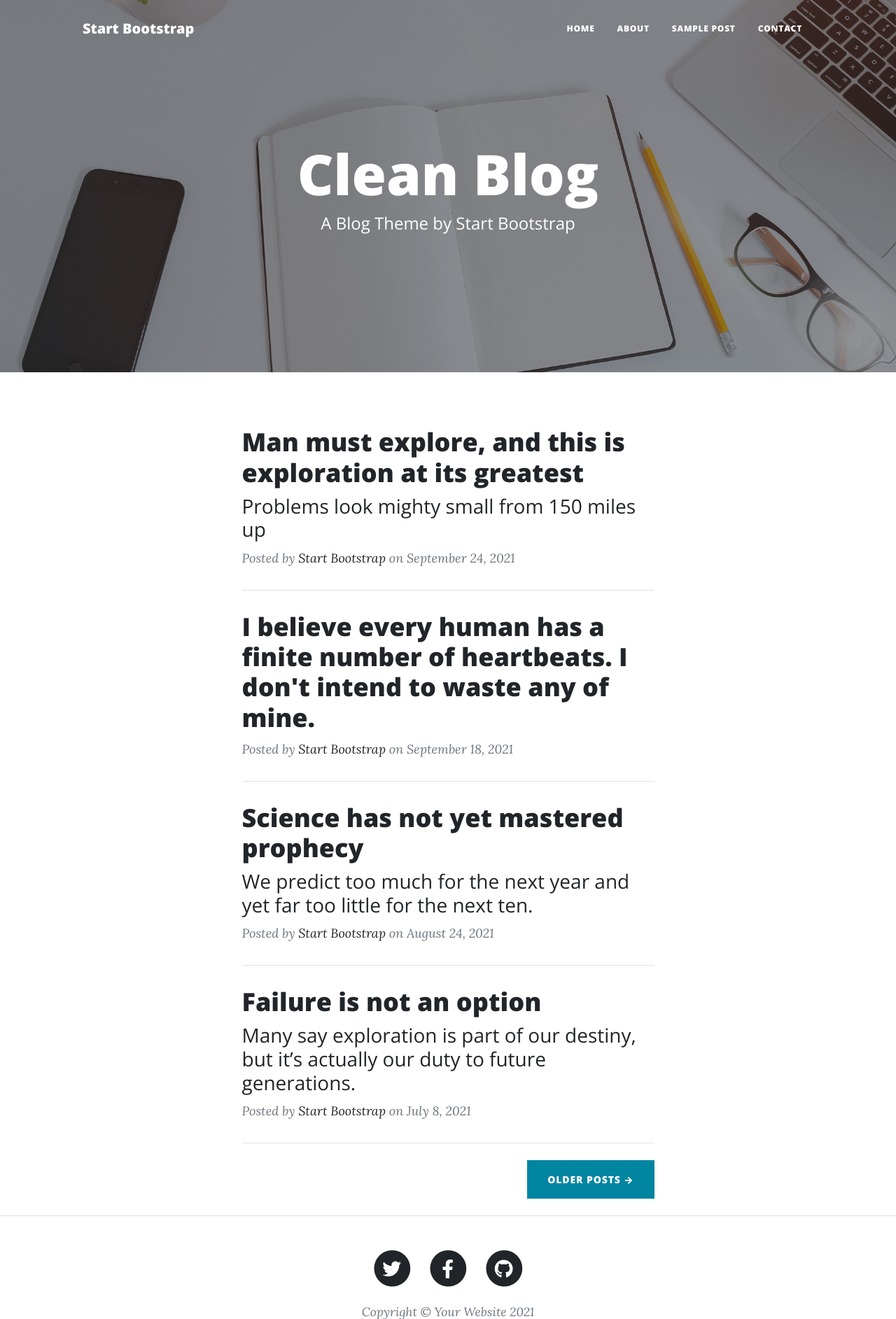
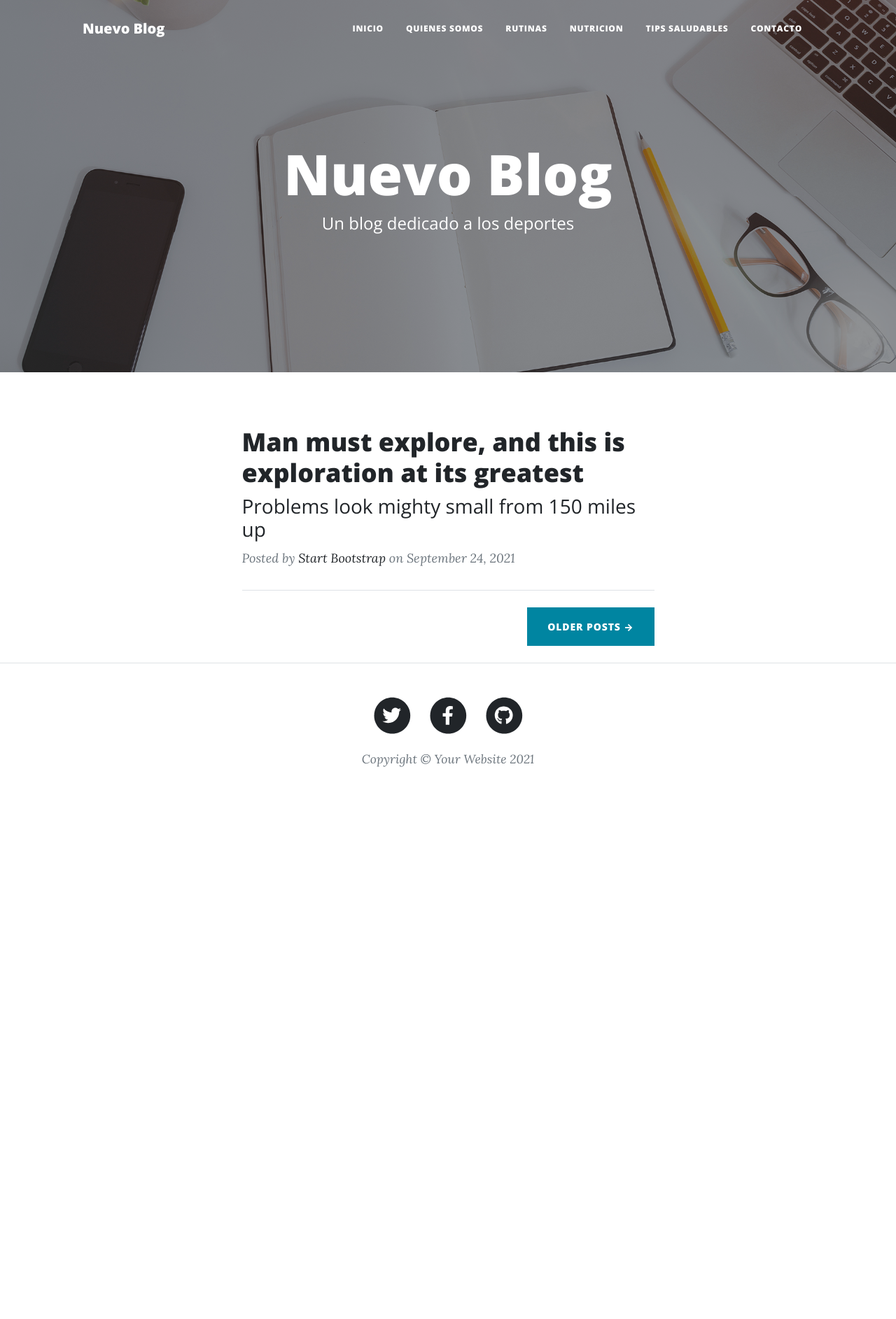
Before and after one commit to mattbarreto/proyecto_blog, a Django app: page / in a window 1280 px wide. Shown: the top 1885 px of the page at 70% size. After the commit the page ends 1096 px from the top, so only its background shows below. Run offline with Django 4.2, Linux system fonts and the light colour scheme; some libraries are stand-ins or nearby versions.

Commit message:
Actualizacion de template padre y herencias en templates.

```diff
--- a/app_blog/urls.py
+++ b/app_blog/urls.py
@@ -1,6 +1,11 @@
 from django.urls import path
-from .views import home
+from .views import home, about, contacto, nutricion, rutinas, saludable
 
 urlpatterns = [
     path('', home, name = 'index'),
+    path('', about, name='about'),
+    path('', contacto, name='contacto'),
+    path('', nutricion, name='nutricion'),
+    path('', rutinas, name='rutinas'),
+    path('', saludable, name='saludable'),
 ]
--- a/app_blog/views.py
+++ b/app_blog/views.py
@@ -4,3 +4,18 @@ from django.shortcuts import render
 
 def home(request):
     return render(request, 'index.html')
+
+def about(request):
+    return render(request, 'about.html')
+
+def contacto(request):
+    return render(request, 'contact.html')
+
+def nutricion(request):
+    return render(request, 'nutricion.html')
+
+def rutinas(request):
+    return render(request, 'rutinas.html')
+
+def saludable(request):
+    return render(request, 'saludable.html')
--- a/templates/padre.html
+++ b/templates/padre.html
@@ -1,5 +1,5 @@
 <!DOCTYPE html>
-<html lang="en">
+<html lang="es">
 
 {% load static %}
 
@@ -8,7 +8,7 @@
         <meta name="viewport" content="width=device-width, initial-scale=1, shrink-to-fit=no" />
         <meta name="description" content="" />
         <meta name="author" content="" />
-        <title>Nuestro nuevo Blog</title>
+        <title>{% block titulo %}Nuestro nuevo Blog{% endblock titulo %}</title>
         <link rel="icon" type="image/x-icon" href="{% static 'app_blog/assets/favicon.ico' %}" />
         <!-- Font Awesome icons (free version)-->
         <script src="https://use.fontawesome.com/releases/v5.15.4/js/all.js" crossorigin="anonymous"></script>
@@ -22,17 +22,19 @@
         <!-- Navigation-->
         <nav class="navbar navbar-expand-lg navbar-light" id="mainNav">
             <div class="container px-4 px-lg-5">
-                <a class="navbar-brand" href="index.html">Start Bootstrap</a>
+                <a class="navbar-brand" href="index.html">Nuevo Blog</a>
                 <button class="navbar-toggler" type="button" data-bs-toggle="collapse" data-bs-target="#navbarResponsive" aria-controls="navbarResponsive" aria-expanded="false" aria-label="Toggle navigation">
                     Menu
                     <i class="fas fa-bars"></i>
                 </button>
                 <div class="collapse navbar-collapse" id="navbarResponsive">
                     <ul class="navbar-nav ms-auto py-4 py-lg-0">
-                        <li class="nav-item"><a class="nav-link px-lg-3 py-3 py-lg-4" href="index.html">Home</a></li>
-                        <li class="nav-item"><a class="nav-link px-lg-3 py-3 py-lg-4" href="about.html">About</a></li>
-                        <li class="nav-item"><a class="nav-link px-lg-3 py-3 py-lg-4" href="post.html">Sample Post</a></li>
-                        <li class="nav-item"><a class="nav-link px-lg-3 py-3 py-lg-4" href="contact.html">Contact</a></li>
+                        <li class="nav-item"><a class="nav-link px-lg-3 py-3 py-lg-4" href="{% url 'index' %}">Inicio</a></li>
+                        <li class="nav-item"><a class="nav-link px-lg-3 py-3 py-lg-4" href="{% url 'about' %}">Quienes somos</a></li>
+                        <li class="nav-item"><a class="nav-link px-lg-3 py-3 py-lg-4" href="{% url 'rutinas' %}">Rutinas</a></li>
+                        <li class="nav-item"><a class="nav-link px-lg-3 py-3 py-lg-4" href="{% url 'nutricion' %}">Nutricion</a></li>
+                        <li class="nav-item"><a class="nav-link px-lg-3 py-3 py-lg-4" href="{% url 'saludable' %}">Tips saludables</a></li>
+                        <li class="nav-item"><a class="nav-link px-lg-3 py-3 py-lg-4" href="{% url 'contacto' %}">Contacto</a></li>
                     </ul>
                 </div>
             </div>
@@ -43,8 +45,8 @@
                 <div class="row gx-4 gx-lg-5 justify-content-center">
                     <div class="col-md-10 col-lg-8 col-xl-7">
                         <div class="site-heading">
-                            <h1>Clean Blog</h1>
-                            <span class="subheading">A Blog Theme by Start Bootstrap</span>
+                            <h1>Nuevo Blog</h1>
+                            <span class="subheading">Un blog dedicado a los deportes</span>
                         </div>
                     </div>
                 </div>
@@ -64,45 +66,6 @@
                             Posted by
                             <a href="#!">Start Bootstrap</a>
                             on September 24, 2021
-                        </p>
-                    </div>
-                    <!-- Divider-->
-                    <hr class="my-4" />
-                    <!-- Post preview-->
-                    <div class="post-preview">
-                        <a href="post.html"><h2 class="post-title">I believe every human has a finite number of heartbeats. I don't intend to waste any of mine.</h2></a>
-                        <p class="post-meta">
-                            Posted by
-                            <a href="#!">Start Bootstrap</a>
-                            on September 18, 2021
-                        </p>
-                    </div>
-                    <!-- Divider-->
-                    <hr class="my-4" />
-                    <!-- Post preview-->
-                    <div class="post-preview">
-                        <a href="post.html">
-                            <h2 class="post-title">Science has not yet mastered prophecy</h2>
-                            <h3 class="post-subtitle">We predict too much for the next year and yet far too little for the next ten.</h3>
-                        </a>
-                        <p class="post-meta">
-                            Posted by
-                            <a href="#!">Start Bootstrap</a>
-                            on August 24, 2021
-                        </p>
-                    </div>
-                    <!-- Divider-->
-                    <hr class="my-4" />
-                    <!-- Post preview-->
-                    <div class="post-preview">
-                        <a href="post.html">
-                            <h2 class="post-title">Failure is not an option</h2>
-                            <h3 class="post-subtitle">Many say exploration is part of our destiny, but it’s actually our duty to future generations.</h3>
-                        </a>
-                        <p class="post-meta">
-                            Posted by
-                            <a href="#!">Start Bootstrap</a>
-                            on July 8, 2021
                         </p>
                     </div>
                     <!-- Divider-->
```
Also changed, not shown: templates/nutricion.html (added), templates/rutinas.html (added), templates/saludable.html (added).
